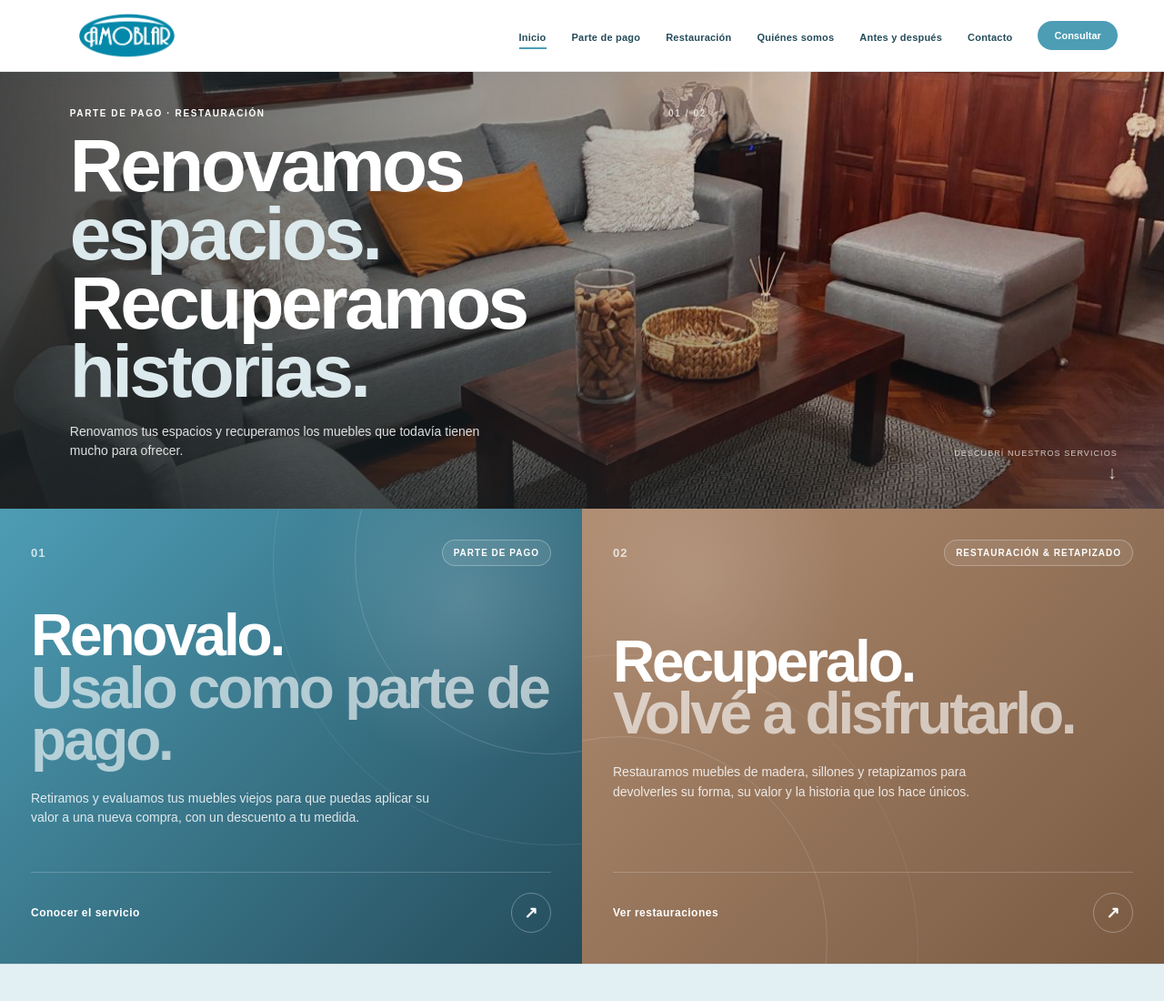
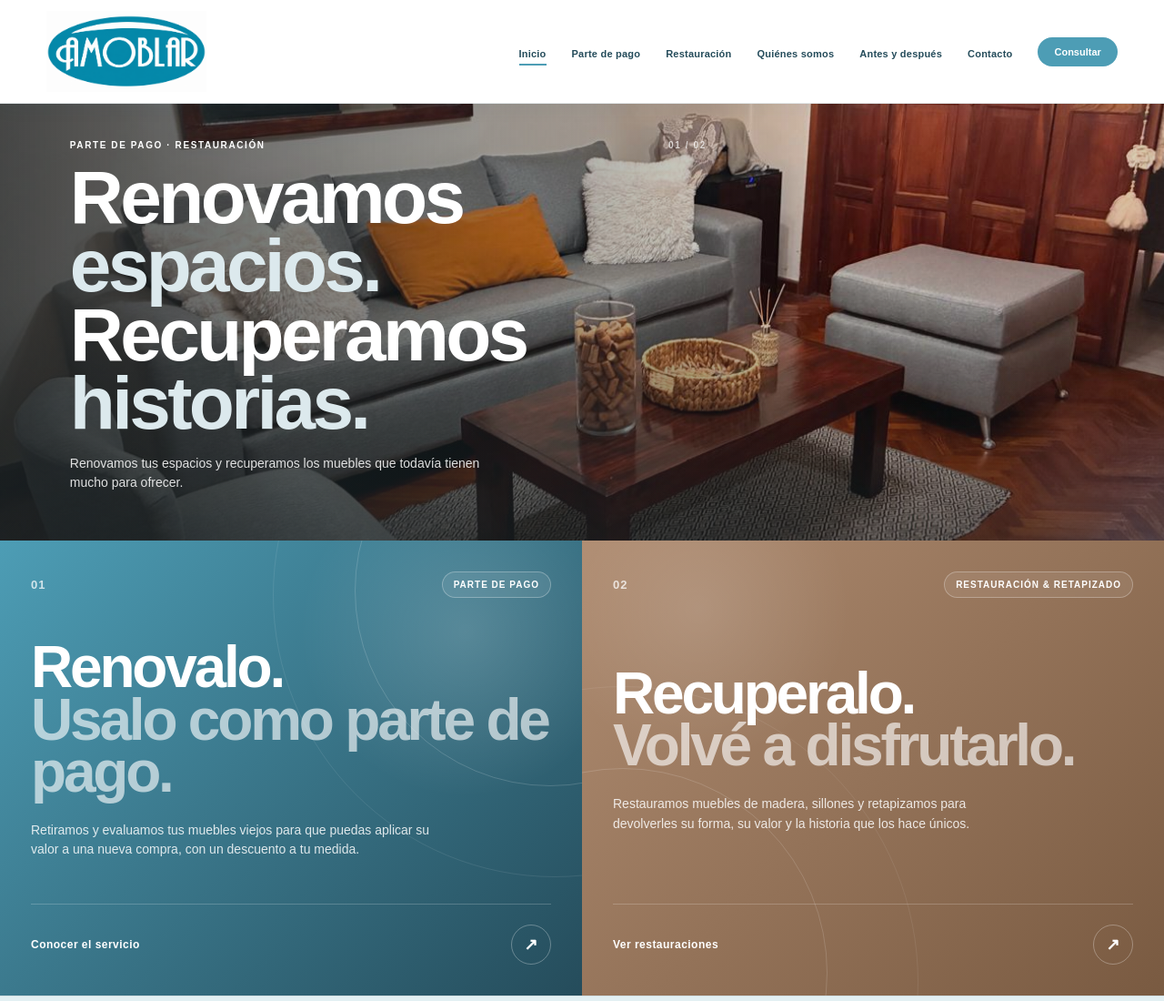
Before and after one commit to Lautarof25/MueblesAmoblar, a plain HTML site: page index.html in a window 1280 px wide. Shown: the top 1100 px of the page at 91% size. Drawn offline with Linux system fonts and the light colour scheme.

Commit message:
fix some styles, add images for next section

```diff
--- a/css/styles.css
+++ b/css/styles.css
@@ -328,38 +328,6 @@ button {
     line-height: 1.55;
 
     color: rgba(255,255,255,.86);
-}
-
-
-/* SCROLL */
-
-.hero-scroll {
-    position: absolute;
-
-    z-index: 3;
-
-    right: 24px;
-    bottom: 30px;
-
-    display: flex;
-    flex-direction: column;
-
-    align-items: flex-end;
-
-    gap: 6px;
-
-    font-size: 9px;
-
-    letter-spacing: .12em;
-
-    text-transform: uppercase;
-
-    opacity: .75;
-}
-
-.scroll-arrow {
-    font-size: 20px;
-    line-height: 1;
 }
 
 
@@ -824,7 +792,7 @@ button {
 
     .logo {
         width: 176px;
-        height: 62px;
+        height: 100%;
     }
 
     .desktop-nav {
--- a/index.html
+++ b/index.html
@@ -20,7 +20,7 @@
     <header class="header">
 
         <a href="#inicio" class="logo" aria-label="Inicio">
-            <img src="logo_amoblar.png" alt="Logo">
+            <img src="logo.png" alt="Logo">
         </a>
 
         <nav class="desktop-nav" aria-label="Navegación principal">
@@ -79,11 +79,6 @@
                     que todavía tienen mucho para ofrecer.
                 </p>
 
-            </div>
-
-            <div class="hero-scroll">
-                <span>Descubrí nuestros servicios</span>
-                <span class="scroll-arrow">↓</span>
             </div>
 
         </section>
```
Also changed, not shown: antes1.jpeg (added), antes2.jpeg (added), antes3.jpeg (added), antes4_1.jpeg (added), antes4_2.jpeg (added), despues1.jpeg (added), despues2.jpeg (added), despues3.jpeg (added), despues4.jpeg (added).
